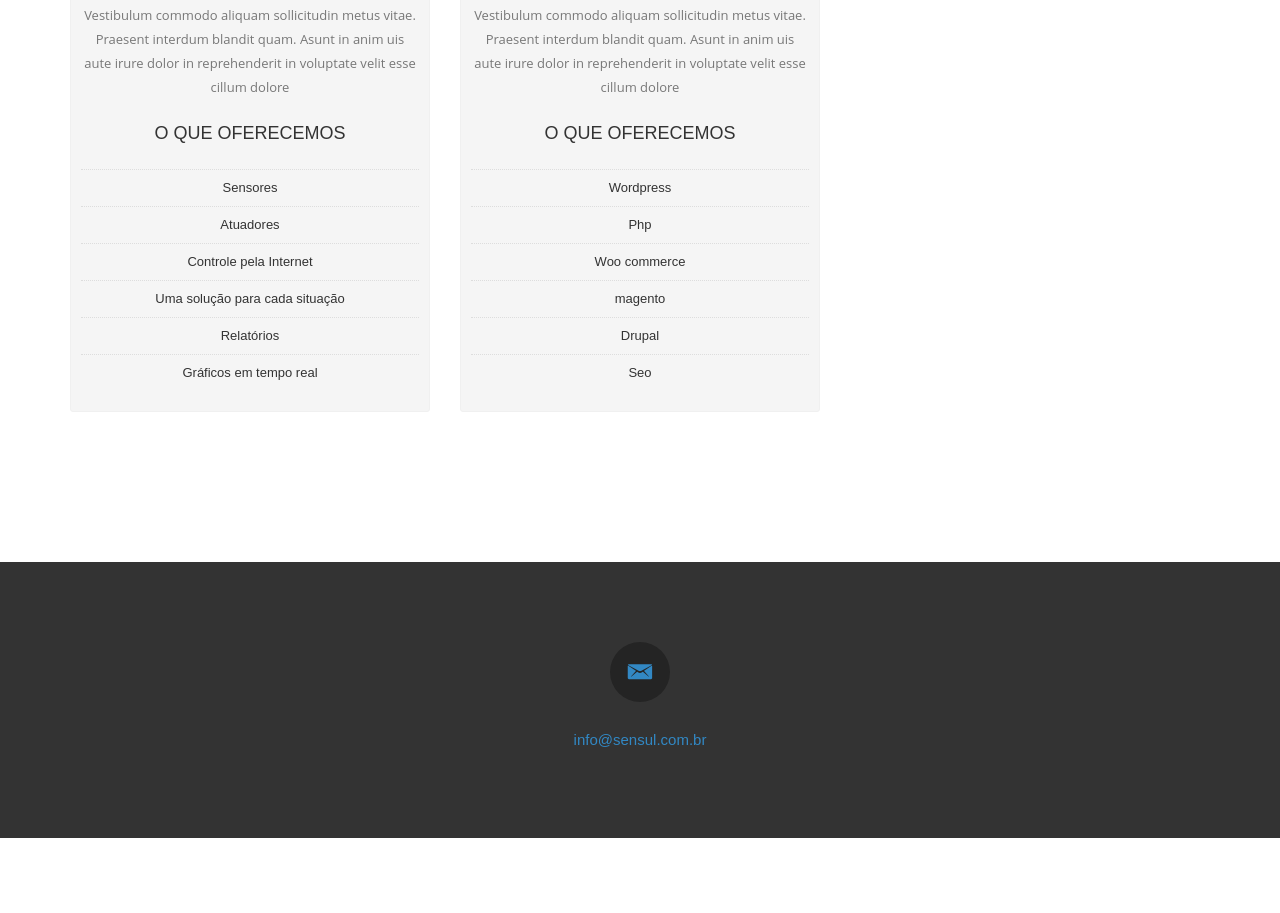
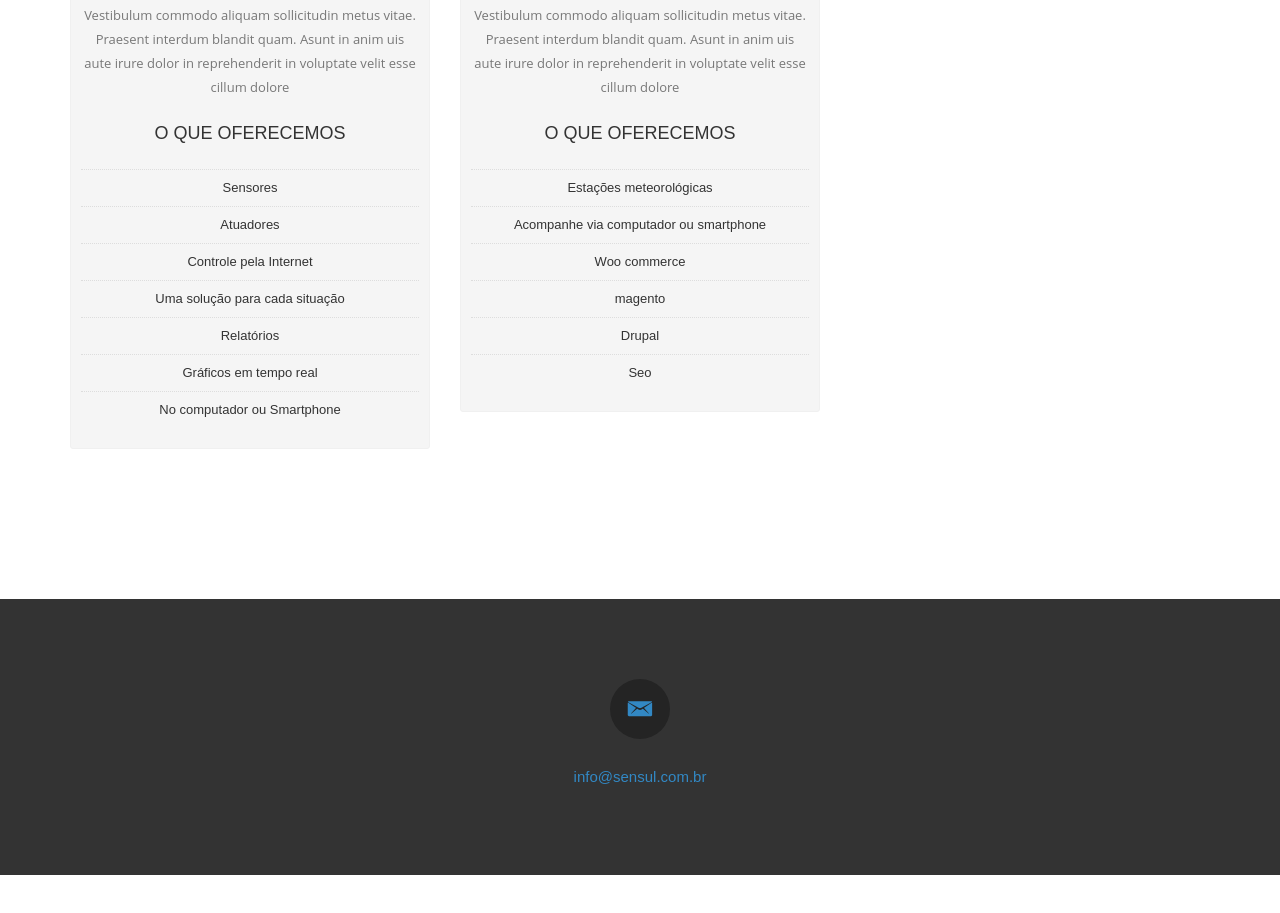
Before and after one commit to lucianoBueno/sensul.github.io, a plain HTML site: page index.html in a window 1280 px wide. Shown: the part 2564-3477 px from the top of the page. Before the commit the page ends 3442 px from the top, so only its background shows below. Drawn offline with Linux system fonts and the light colour scheme; files whose address does not match are found by name.

Commit message:
O que oferecemos Estufa

```diff
--- a/index.html
+++ b/index.html
@@ -146,6 +146,7 @@
                 <li>Uma solução para cada situação</li>
                 <li>Relatórios</li>
                 <li>Gráficos em tempo real</li>
+                <li>No computador ou Smartphone</li>
               </ul>
             </div>
           </div>
@@ -158,8 +159,8 @@
               </p>
               <h4>O que oferecemos</h4>
               <ul class=" list-unstyled">
-                <li>Wordpress</li>
-                <li>Php</li>
+                <li>Estações meteorológicas</li>
+                <li>Acompanhe via computador ou smartphone</li>
                 <li>Woo commerce</li>
                 <li>magento</li>
                 <li>Drupal</li>
```
